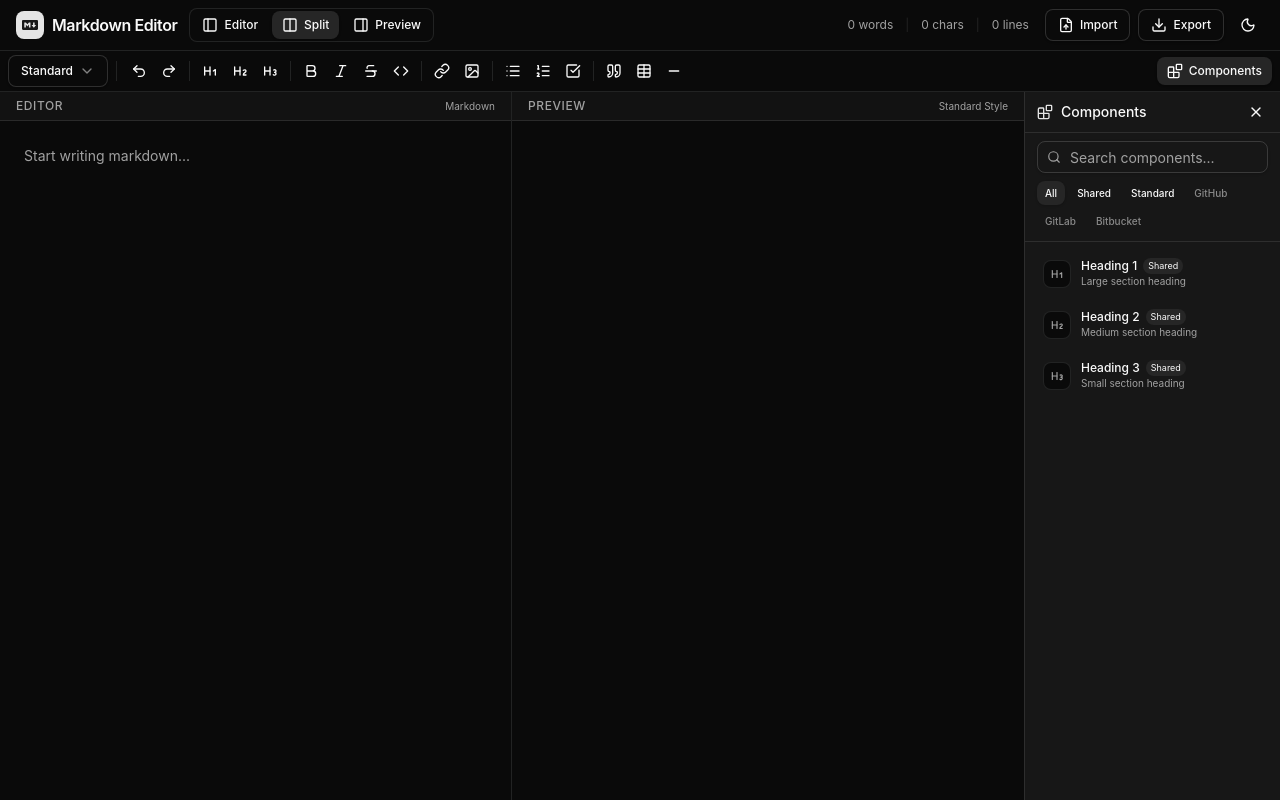
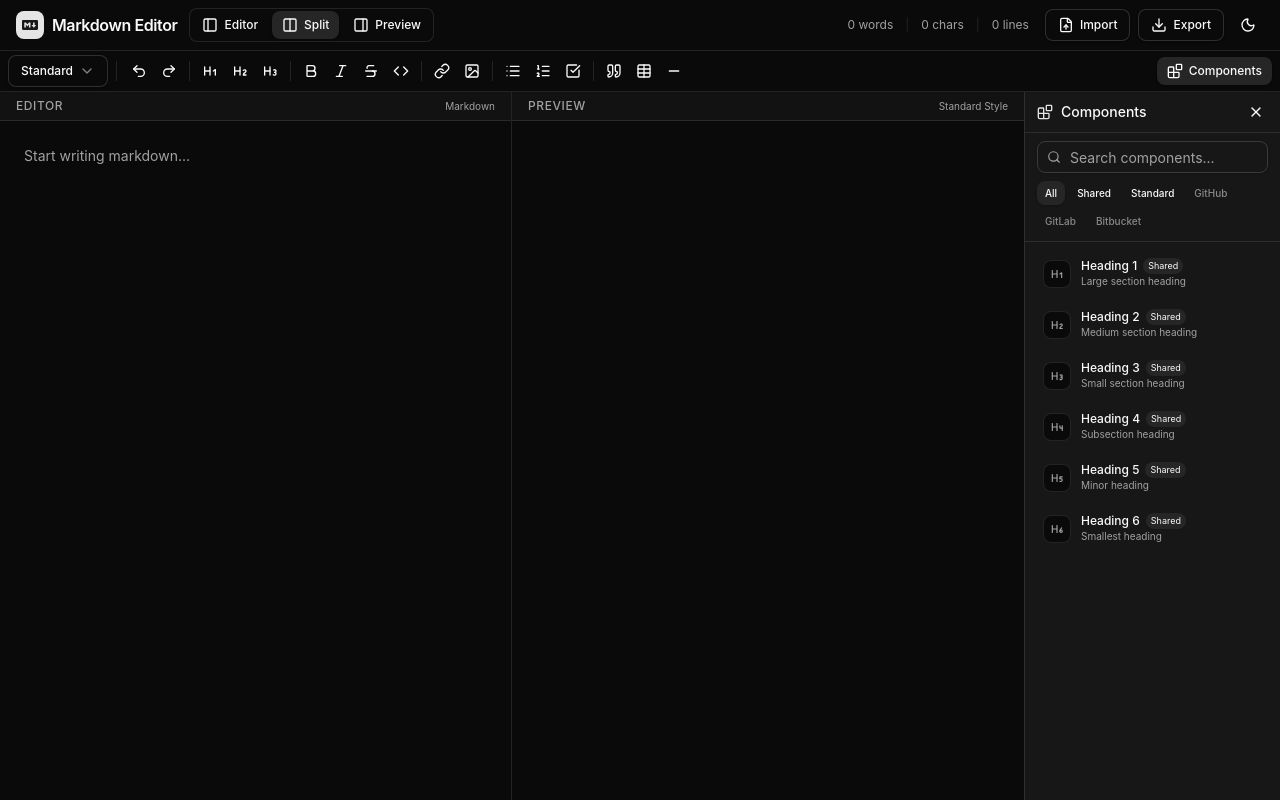
Before and after one commit to tristanbudd/markdown-editor, a Next.js app: page / in a window 1280 px wide. Both pictures are taken after a click on the button "Components". Built offline with nearby package versions, Linux system fonts and the light colour scheme.

Commit message:
Setup basic preview and h1 -> h6 properly.

```diff
--- a/components/editor/component-panel.tsx
+++ b/components/editor/component-panel.tsx
@@ -1,7 +1,18 @@
 "use client"
 
 import { useState } from "react"
-import { Blocks, Code, Heading1, Heading2, Heading3, Search, X } from "lucide-react"
+import {
+  Blocks,
+  Code,
+  Heading1,
+  Heading2,
+  Heading3,
+  Heading4,
+  Heading5,
+  Heading6,
+  Search,
+  X,
+} from "lucide-react"
 
 import {
   getComponentsForPlatform,
@@ -21,6 +32,9 @@ const iconMap: Record<string, React.ReactNode> = {
   "heading-1": <Heading1 className="h-3.5 w-3.5" />,
   "heading-2": <Heading2 className="h-3.5 w-3.5" />,
   "heading-3": <Heading3 className="h-3.5 w-3.5" />,
+  "heading-4": <Heading4 className="h-3.5 w-3.5" />,
+  "heading-5": <Heading5 className="h-3.5 w-3.5" />,
+  "heading-6": <Heading6 className="h-3.5 w-3.5" />,
 }
 
 const categoryConfig: Record<PlatformStyleType, { label: string }> = {
@@ -42,7 +56,7 @@ export function ComponentPanel({ platform, onInsert, isOpen, onClose }: Componen
   const [search, setSearch] = useState("")
   const [activeCategory, setActiveCategory] = useState<PlatformStyleType | "all">("all")
 
-  const allComponents = getComponentsForPlatform(platform)
+  const allComponents = getComponentsForPlatform(platform).filter((c) => c.show !== false)
 
   const filteredComponents = allComponents.filter((comp) => {
     const matchesSearch =
--- a/components/editor/markdown-preview.tsx
+++ b/components/editor/markdown-preview.tsx
@@ -1,13 +1,8 @@
 "use client"
 
-// TODO: Implement markdown rendering
-// - Use react-markdown or similar library for parsing
-// - Support GitHub Markdown Style (GFM) syntax
-// - Add syntax highlighting for code blocks (e.g., react-syntax-highlighter)
-// - Support platform-specific styles (GitHub, GitLab, Bitbucket)
-// - Add copy button for code blocks
-// - Support mermaid diagrams
-// - Handle image rendering and lazy loading
+import { useMemo } from "react"
+
+import { HEADING_STYLES, PARAGRAPH_STYLE } from "@/lib/markdown-components/styles"
 import { ScrollArea } from "@/components/ui/scroll-area"
 
 interface MarkdownPreviewProps {
@@ -16,16 +11,78 @@ interface MarkdownPreviewProps {
   // platform?: "standard" | "github" | "gitlab" | "bitbucket"
 }
 
+// Simple markdown renderer for headings and basic text
+function renderMarkdown(content: string): React.ReactNode[] {
+  const lines = content.split("\n")
+  const elements: React.ReactNode[] = []
+
+  for (let i = 0; i < lines.length; i++) {
+    const line = lines[i]
+
+    // Heading detection
+    const h6Match = line.match(/^######\s+(.*)$/)
+    const h5Match = line.match(/^#####\s+(.*)$/)
+    const h4Match = line.match(/^####\s+(.*)$/)
+    const h3Match = line.match(/^###\s+(.*)$/)
+    const h2Match = line.match(/^##\s+(.*)$/)
+    const h1Match = line.match(/^#\s+(.*)$/)
+
+    if (h6Match) {
+      elements.push(
+        <h6 key={i} className={HEADING_STYLES.h6}>
+          {h6Match[1]}
+        </h6>
+      )
+    } else if (h5Match) {
+      elements.push(
+        <h5 key={i} className={HEADING_STYLES.h5}>
+          {h5Match[1]}
+        </h5>
+      )
+    } else if (h4Match) {
+      elements.push(
+        <h4 key={i} className={HEADING_STYLES.h4}>
+          {h4Match[1]}
+        </h4>
+      )
+    } else if (h3Match) {
+      elements.push(
+        <h3 key={i} className={HEADING_STYLES.h3}>
+          {h3Match[1]}
+        </h3>
+      )
+    } else if (h2Match) {
+      elements.push(
+        <h2 key={i} className={HEADING_STYLES.h2}>
+          {h2Match[1]}
+        </h2>
+      )
+    } else if (h1Match) {
+      elements.push(
+        <h1 key={i} className={HEADING_STYLES.h1}>
+          {h1Match[1]}
+        </h1>
+      )
+    } else if (line === "") {
+      elements.push(<br key={i} />)
+    } else {
+      elements.push(
+        <p key={i} className={PARAGRAPH_STYLE}>
+          {line}
+        </p>
+      )
+    }
+  }
+
+  return elements
+}
+
 export function MarkdownPreview({ content }: MarkdownPreviewProps) {
-  // TODO: Replace pre tag with actual markdown renderer
-  // Example: <ReactMarkdown remarkPlugins={[remarkGfm]}>{content}</ReactMarkdown>
+  const rendered = useMemo(() => renderMarkdown(content), [content])
+
   return (
     <ScrollArea className="h-full">
-      <div className="p-6 md:p-8">
-        <pre className="text-foreground/90 font-mono text-sm leading-relaxed break-words whitespace-pre-wrap">
-          {content}
-        </pre>
-      </div>
+      <div className="prose prose-sm dark:prose-invert max-w-none p-6 md:p-8">{rendered}</div>
     </ScrollArea>
   )
 }
--- a/lib/markdown-components/index.ts
+++ b/lib/markdown-components/index.ts
@@ -3,6 +3,8 @@ import { GITHUB_COMPONENTS } from "./github"
 import { GITLAB_COMPONENTS } from "./gitlab"
 import { SHARED_COMPONENTS } from "./shared"
 import { STANDARD_COMPONENTS } from "./standard"
+
+export { HEADING_STYLES, PARAGRAPH_STYLE, type HeadingLevel } from "./styles"
 
 export interface InsertableComponent {
   id: string
@@ -10,6 +12,7 @@ export interface InsertableComponent {
   description: string
   icon: string
   template: string
+  show?: boolean // defaults to true, set to false to hide from component panel
 }
 
 export type PlatformStyleType = "shared" | "standard" | "github" | "gitlab" | "bitbucket"
--- a/lib/markdown-components/shared.ts
+++ b/lib/markdown-components/shared.ts
@@ -1,6 +1,14 @@
 import type { InsertableComponent } from "./index"
 
 export const SHARED_COMPONENTS: InsertableComponent[] = [
+  {
+    id: "paragraph",
+    label: "Paragraph",
+    description: "Regular paragraph text",
+    icon: "text",
+    template: "",
+    show: false,
+  },
   {
     id: "heading-1",
     label: "Heading 1",
@@ -22,4 +30,25 @@ export const SHARED_COMPONENTS: InsertableComponent[] = [
     icon: "heading-3",
     template: "### Heading 3\n",
   },
+  {
+    id: "heading-4",
+    label: "Heading 4",
+    description: "Subsection heading",
+    icon: "heading-4",
+    template: "#### Heading 4\n",
+  },
+  {
+    id: "heading-5",
+    label: "Heading 5",
+    description: "Minor heading",
+    icon: "heading-5",
+    template: "##### Heading 5\n",
+  },
+  {
+    id: "heading-6",
+    label: "Heading 6",
+    description: "Smallest heading",
+    icon: "heading-6",
+    template: "###### Heading 6\n",
+  },
 ]
--- /dev/null
+++ b/lib/markdown-components/styles.ts
@@ -0,0 +1,15 @@
+// Markdown styles for preview
+// These can be easily customized here and will apply across the app
+
+export const PARAGRAPH_STYLE = "leading-relaxed text-foreground/90 my-3"
+
+export const HEADING_STYLES = {
+  h1: "text-2xl font-bold tracking-tight text-foreground mb-4 pb-2 border-b border-border",
+  h2: "text-xl font-semibold tracking-tight text-foreground mt-8 mb-3 pb-1.5 border-b border-border",
+  h3: "text-lg font-semibold tracking-tight text-foreground mt-6 mb-2",
+  h4: "text-base font-semibold tracking-tight text-foreground mt-5 mb-1.5",
+  h5: "text-sm font-semibold tracking-tight text-foreground mt-4 mb-1",
+  h6: "text-sm font-medium tracking-tight text-muted-foreground mt-4 mb-1",
+} as const
+
+export type HeadingLevel = keyof typeof HEADING_STYLES
```
